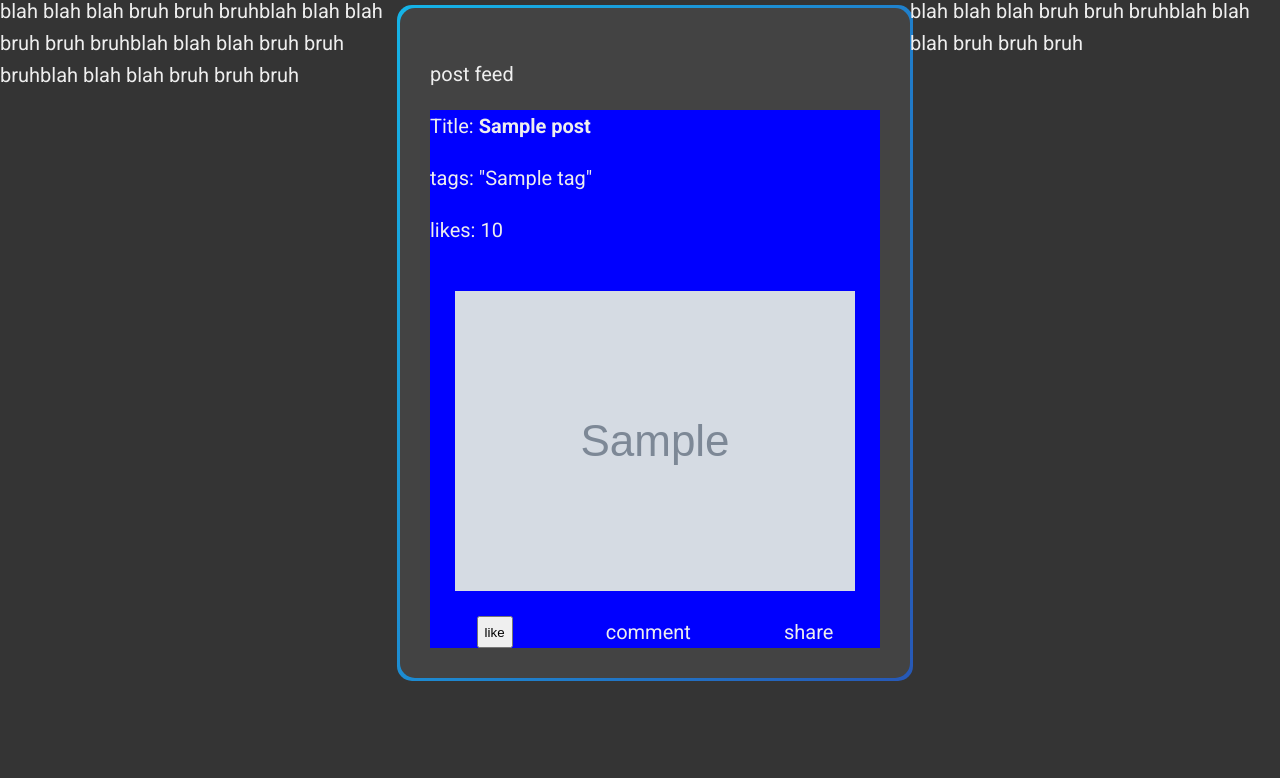
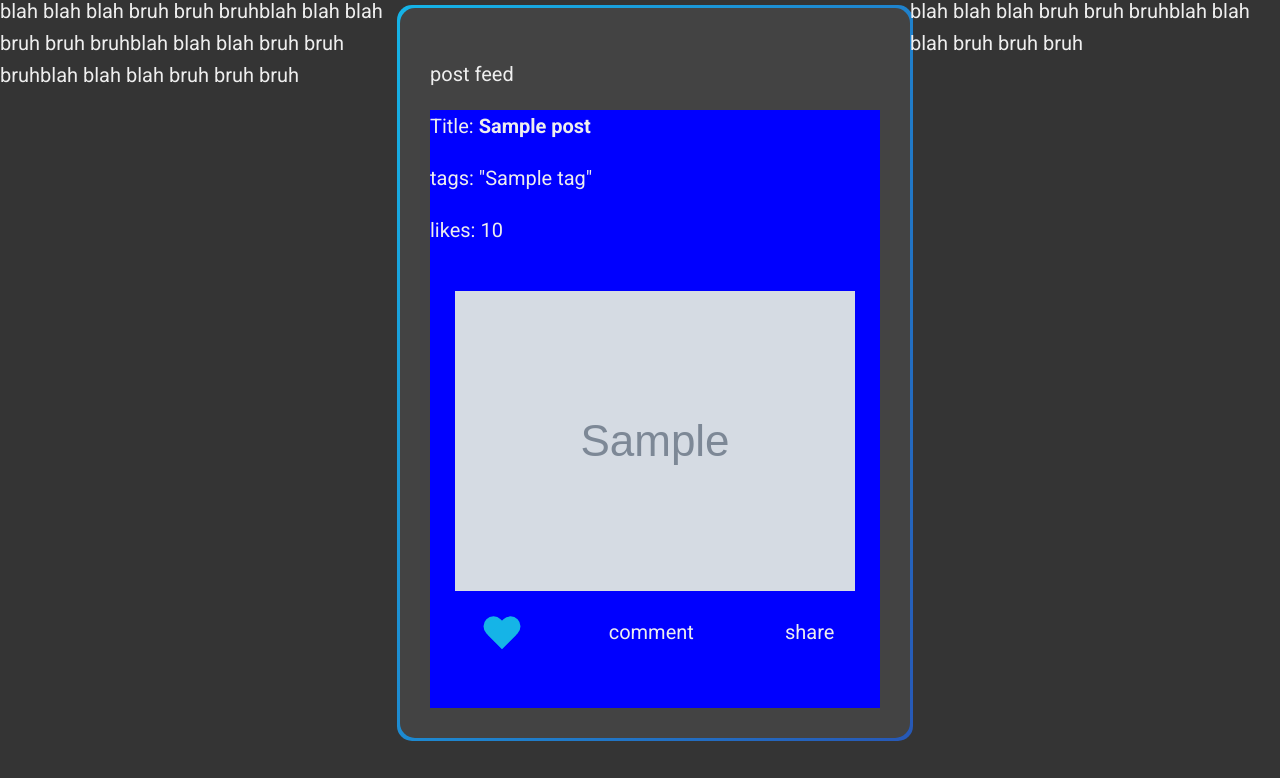
Before and after one commit to David35k/13COMProject, a Flask app: template templates/home.html in a window 1280 px wide. Shown: the part 161-939 px from the top of the page. Before the commit the page ends 842 px from the top, so only its background shows below. Run offline with Flask 3, Linux system fonts and the light colour scheme; the template is opened without the code that fills it: most values are stand-ins (such as "Sample title", 1, 10 or a date in 2020); grey boxes marked "Sample" are stand-in pictures.

Commit message:
small stuff

```diff
--- a/static/style/home.css
+++ b/static/style/home.css
@@ -55,3 +55,38 @@
 #search-form>input:focus {
     outline: 3px solid #15B4E7;
 }
+
+.heart {
+    position: relative;
+    width: 100px;
+    height: 90px;
+}
+
+.heart:before,
+.heart:after {
+    position: absolute;
+    content: "";
+    left: 20px;
+    top: 0;
+    width: 20px;
+    height: 32px;
+    background: #15B4E7;
+    border-radius: 20px 20px 0 0;
+    transform: rotate(-45deg);
+    transform-origin: 0 100%;
+}
+
+.heart:after {
+    left: 0;
+    transform: rotate(45deg);
+    transform-origin: 100% 100%;
+}
+
+.like-button {
+    background: none;
+    border: none;
+}
+
+.like-button>div {
+    width: 30px;
+}
--- a/templates/home.html
+++ b/templates/home.html
@@ -51,7 +51,9 @@
                         <img src='{{ post["image"] }}' class="post-img">
                     </div>
                     <div class="socials-bar">
-                        <button class="like-button" id='{{post["postID"]}}'>like</button>
+                        <button class="like-button" id='{{post["postID"]}}'>
+                            <div class="heart"></div>
+                        </button>
                         <a>comment</a>
                         <a>share</a>
                     </div>
```
